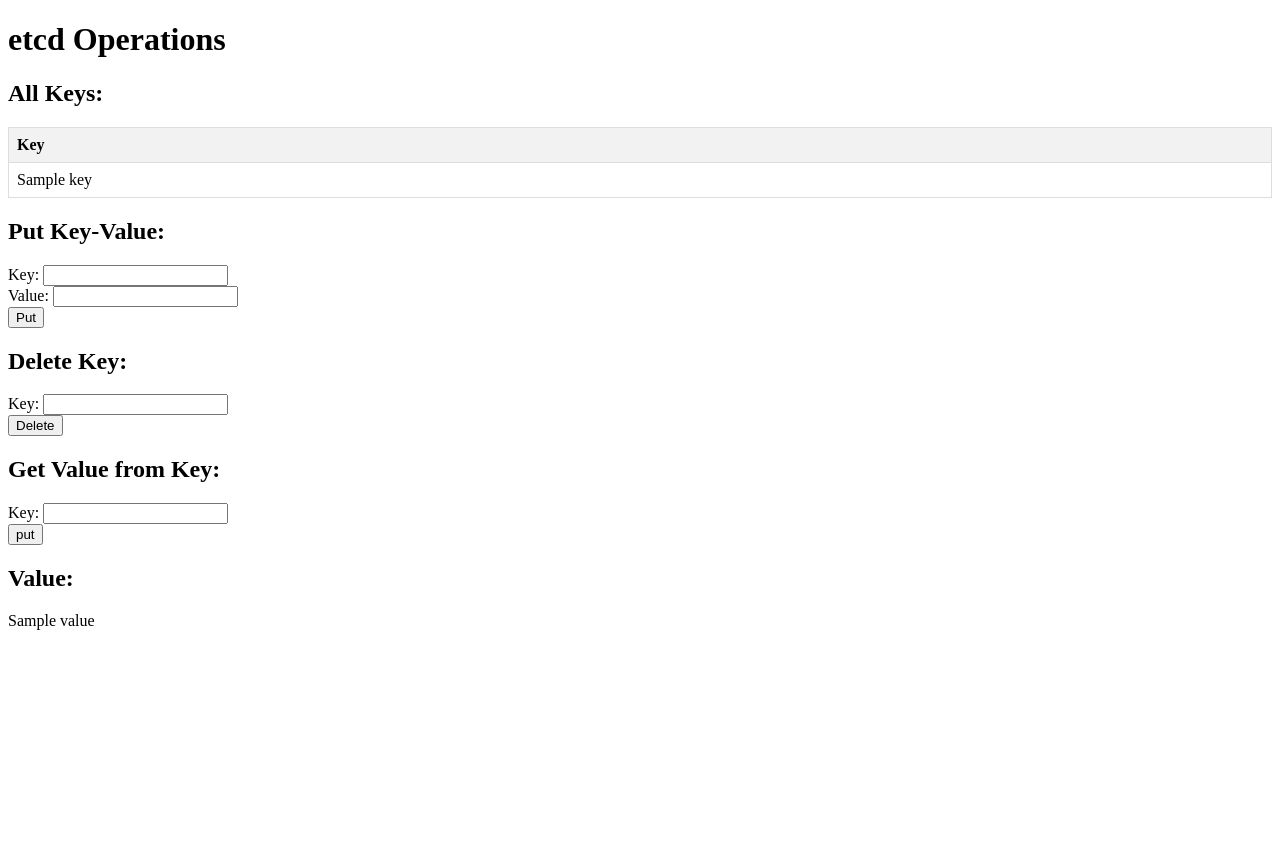
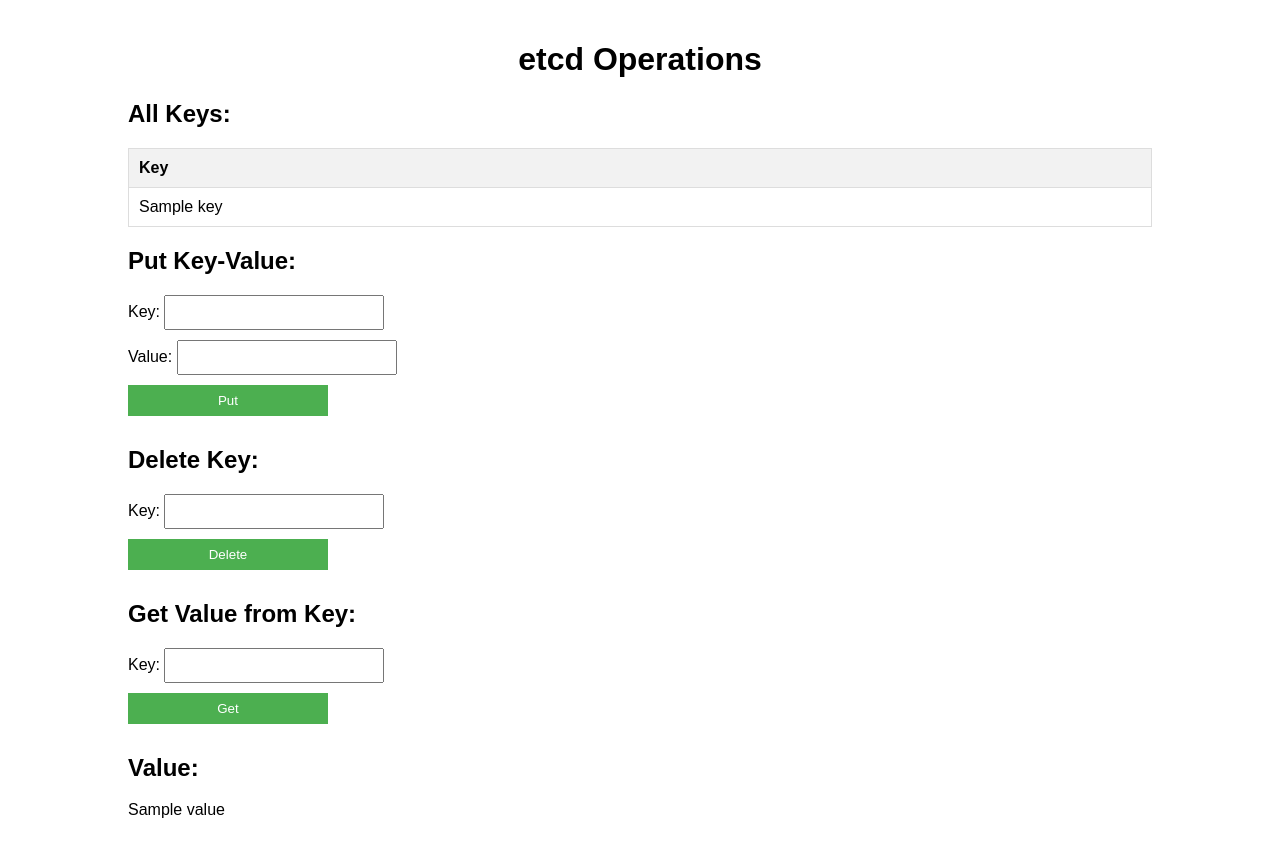
Before and after one commit to Sudeepgowdaas/PES2UG22CS821_CC_MINI_PROJECT, a Flask app: template Week2/templates/index.html in a window 1280 px wide. Before the commit the page ends 630 px from the top, so only its background shows below. Run offline with Flask 3, Linux system fonts and the light colour scheme; the template is opened without the code that fills it: most values are stand-ins (such as "Sample title", 1, 10 or a date in 2020).

Commit message:
Modified Initial

```diff
--- a/Week2/templates/index.html
+++ b/Week2/templates/index.html
@@ -3,53 +3,104 @@
   <head>
     <title>etcd Operations</title>
     <style>
+      body {
+        font-family: Arial, sans-serif;
+        margin: 0;
+        padding: 0;
+      }
+      .container {
+        width: 80%;
+        margin: 0 auto;
+        padding: 20px;
+      }
+      h1 {
+        text-align: center;
+      }
+      h2 {
+        margin-top: 20px;
+      }
       table {
+        width: 100%;
         border-collapse: collapse;
-        width: 100%;
       }
       th,
       td {
         border: 1px solid #dddddd;
         text-align: left;
-        padding: 8px;
+        padding: 10px;
       }
       th {
         background-color: #f2f2f2;
       }
+      form {
+        margin-top: 10px;
+      }
+      input[type="text"],
+      input[type="submit"] {
+        padding: 8px;
+        width: 200px;
+        margin-bottom: 10px;
+      }
+      input[type="submit"] {
+        background-color: #4caf50;
+        color: white;
+        border: none;
+        cursor: pointer;
+      }
+      input[type="submit"]:hover {
+        background-color: #45a049;
+      }
+      p {
+        margin-top: 10px;
+      }
     </style>
   </head>
   <body>
+    <div class="container">
       <h1>etcd Operations</h1>
+      <div>
         <h2>All Keys:</h2>
         <table>
+          <thead>
             <tr>
               <th>Key</th>
             </tr>
+          </thead>
+          <tbody>
             {% for key in keys %}
             <tr>
               <td>{{ key }}</td>
             </tr>
             {% endfor %}
+          </tbody>
         </table>
+      </div>
+      <div>
         <h2>Put Key-Value:</h2>
         <form action="/put" method="post">
           Key: <input type="text" name="key" /><br />
           Value: <input type="text" name="value" /><br />
           <input type="submit" value="Put" />
         </form>
+      </div>
+      <div>
         <h2>Delete Key:</h2>
         <form action="/delete" method="post">
           Key: <input type="text" name="key" /><br />
           <input type="submit" value="Delete" />
         </form>
+      </div>
+      <div>
         <h2>Get Value from Key:</h2>
         <form action="/get_value" method="post">
           Key: <input type="text" name="key" /><br />
-      <input type="submit" value="put" />
+          <input type="submit" value="Get" />
         </form>
         {% if value %}
         <h2>Value:</h2>
         <p>{{ value }}</p>
         {% endif %}
+      </div>
+    </div>
   </body>
 </html>
```
Also changed, not shown: README.md. Lines whose indentation alone changed are shown as unchanged.
